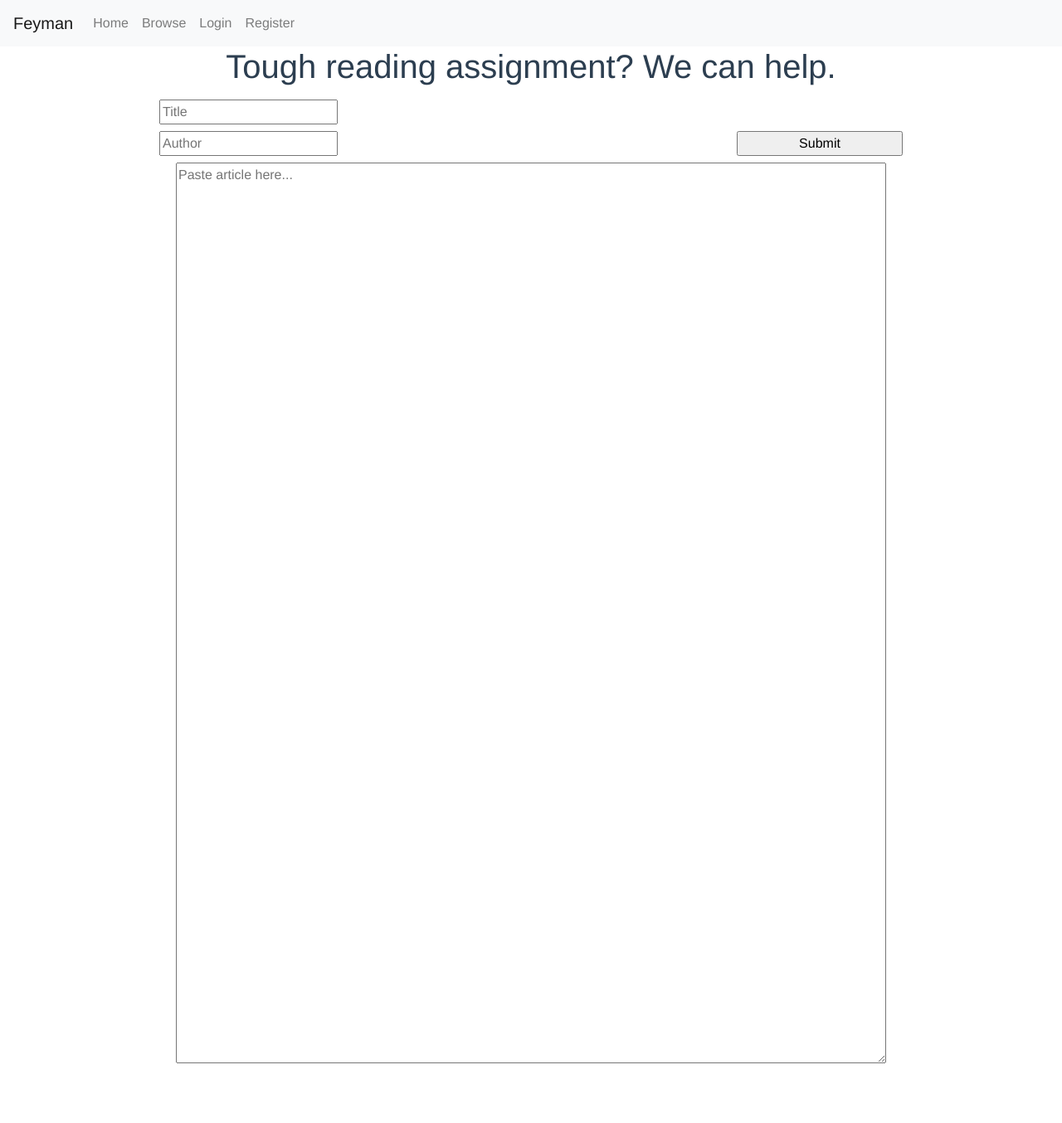
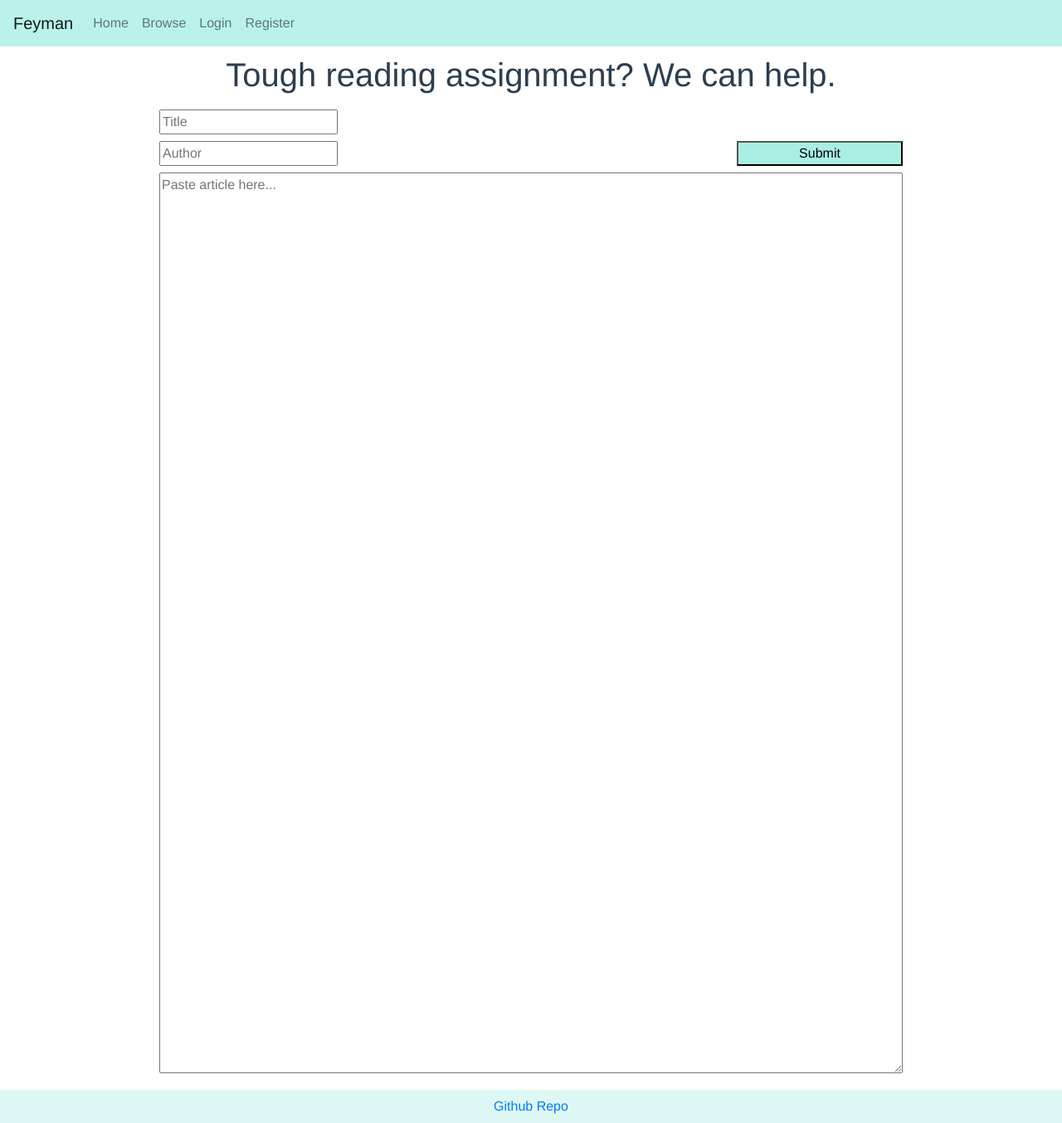
Before and after one commit to joshuasrichardson/Feyman, a Vue app in the folder front-end/: page / in a window 1280 px wide. Shown: the whole page at 83% size. Before the commit the page ends 1282 px from the top, so only its background shows below. Built offline with nearby package versions, Linux system fonts and the light colour scheme; no server answers.

Commit message:
Finish styling

```diff
--- a/front-end/public/index.html
+++ b/front-end/public/index.html
@@ -7,7 +7,7 @@
   <meta name="viewport" content="width=device-width,initial-scale=1.0">
   <link rel="icon" href="<%= BASE_URL %>favicon.ico">
   <link rel="stylesheet" href="https://cdn.jsdelivr.net/npm/bootstrap@4.3.1/dist/css/bootstrap.min.css" integrity="sha384-ggOyR0iXCbMQv3Xipma34MD+dH/1fQ784/j6cY/iJTQUOhcWr7x9JvoRxT2MZw1T" crossorigin="anonymous">
-  <title><%= htmlWebpackPlugin.options.title %></title>
+  <title>Feyman</title>
 </head>
 
 <body>
--- a/front-end/src/App.vue
+++ b/front-end/src/App.vue
@@ -16,6 +16,9 @@
 		</div>
 	</nav>
 	<router-view />
+	<footer>
+		<a href="https://github.com/joshuasrichardson/Feyman">Github Repo</a>
+	</footer>
 </div>
 </template>
 
@@ -61,4 +64,18 @@
 	text-align: center;
 	color: #2c3e50;
 }
+
+.bg-light {
+	background-color: #BAF2E9 !important;
+}
+
+footer {
+	width: 100%;
+	height: 40px;
+	background-color: #DDF8F4;
+	margin-top: 20px;
+	display: flex;
+	align-items: center;
+	justify-content: center;
+}
 </style>
--- a/front-end/src/views/Article.vue
+++ b/front-end/src/views/Article.vue
@@ -1,5 +1,4 @@
 <template>
-  <div>
 <div class="article-view" v-if="article">
 	<h1>{{ this.article.data[0].title }}</h1>
 	<h2>{{ this.article.data[0].author }}</h2>
@@ -10,7 +9,6 @@
 	</div>
 	<div class="definition-list" v-for="key in keywords" :key="key._id">
 		<li>{{key.token + ": " + key.def}}</li>
-			</div>
 	</div>
 </div>
 </template>
@@ -57,9 +55,21 @@
 			}
 			if (splitTokens) {
 				//console.log(splitTokens);
-				this.tokens.push({_id: this.count, token: splitTokens[0], class: "text-token", def: "", selected: false});
+				this.tokens.push({
+					_id: this.count,
+					token: splitTokens[0],
+					class: "text-token",
+					def: "",
+					selected: false
+				});
 				this.count++;
-				this.tokens.push({_id: this.count, token: splitTokens[1], class: "text-token", def: "", selected: false});
+				this.tokens.push({
+					_id: this.count,
+					token: splitTokens[1],
+					class: "text-token",
+					def: "",
+					selected: false
+				});
 				this.count++;
 				return true;
 			}
@@ -77,7 +87,13 @@
 					if (this.splitWords(word)) {
 						continue;
 					}
-					this.tokens.push({_id: this.count, token: word, class: "text-token", def: "", selected: false});
+					this.tokens.push({
+						_id: this.count,
+						token: word,
+						class: "text-token",
+						def: "",
+						selected: false
+					});
 					this.count++;
 				}
 			} catch (err) {
@@ -113,21 +129,36 @@
 };
 </script>
 <style scoped>
+.article-view {
+	min-height: 80vh;
+	margin: 0 10px 10px 10px;
+}
+
 .text {
 	display: flex;
 	flex-wrap: wrap;
 }
+
 .text-token {
 	border-style: none;
 	font-size: 20px;
 }
+
 .highlighted {
 	background-color: yellow;
 }
+
 .text-token:hover {
-		background-color: rgba(0,0,0,0.3);
+	background-color: rgba(0, 0, 0, 0.3);
 }
+
 .definition-list {
 	text-align: left;
 }
+
+@media (min-width: 800px) {
+	.article-view {
+		margin: 0 100px 20px 100px;
+	}
+}
 </style>
--- a/front-end/src/views/Home.vue
+++ b/front-end/src/views/Home.vue
@@ -1,12 +1,8 @@
 <template>
 <div class="home">
-	<div class="nav">
-		<!--create the nav bar here (bootstrap?)-->
-	</div>
 	<div class="header">
 		<h1>Tough reading assignment? We can help.</h1>
 	</div>
-	<div class="article-entry">
 	<form class="article-entry-form" @submit.prevent="submitText">
 		<div class="form-top">
 			<div class="form-header">
@@ -17,7 +13,6 @@
 		</div>
 		<textarea placeholder="Paste article here..." rows="45" cols="90" v-model="text"></textarea>
 	</form>
-	</div>
 </div>
 </template>
 
@@ -52,12 +47,20 @@
 </script>
 
 <style scoped>
-.article-entry,
+h1 {
+	margin: 10px;
+}
+
+.home,
 .article-entry-form {
 	display: flex;
 	flex-direction: column;
 	justify-content: center;
 	align-items: center;
+}
+
+.article-entry-form {
+	width: 95%;
 }
 
 .form-top {
@@ -66,6 +69,7 @@
 	justify-content: space-between;
 	align-items: flex-end;
 	width: 100%;
+	flex-wrap: wrap;
 }
 
 .form-header {
@@ -75,6 +79,7 @@
 }
 
 textarea {
+	width: 100%;
 	max-width: 100%;
 }
 
@@ -86,6 +91,7 @@
 input[type="submit"] {
 	width: 200px;
 	height: 30px;
+	background-color: #AAEEE4;
 }
 
 @media (min-width: 800px) {
--- a/front-end/src/views/Login.vue
+++ b/front-end/src/views/Login.vue
@@ -78,6 +78,7 @@
 	flex-direction: column;
 	justify-content: center;
 	align-items: center;
+	min-height: 80vh;
 }
 
 .login {
@@ -93,7 +94,7 @@
 
 .row {
 	width: 100%;
-	margin-left: 4px;
+	margin: 0;
 }
 
 label,
@@ -105,5 +106,9 @@
 	width: 100%;
 }
 
-@media (min-width: 800px) {}
+button {
+	width: 50%;
+	height: 30px;
+	background-color: #AAEEE4;
+}
 </style>
```
Lines whose indentation alone changed are shown as unchanged.
